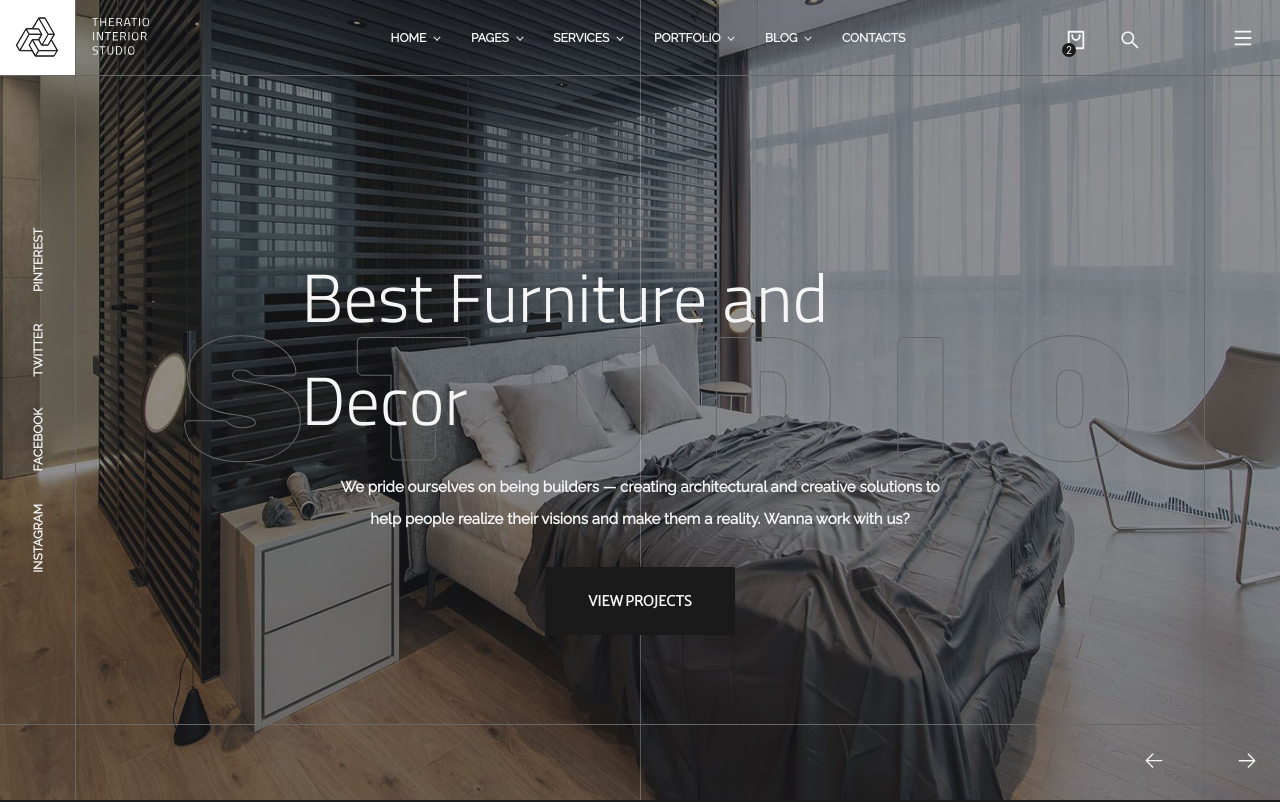
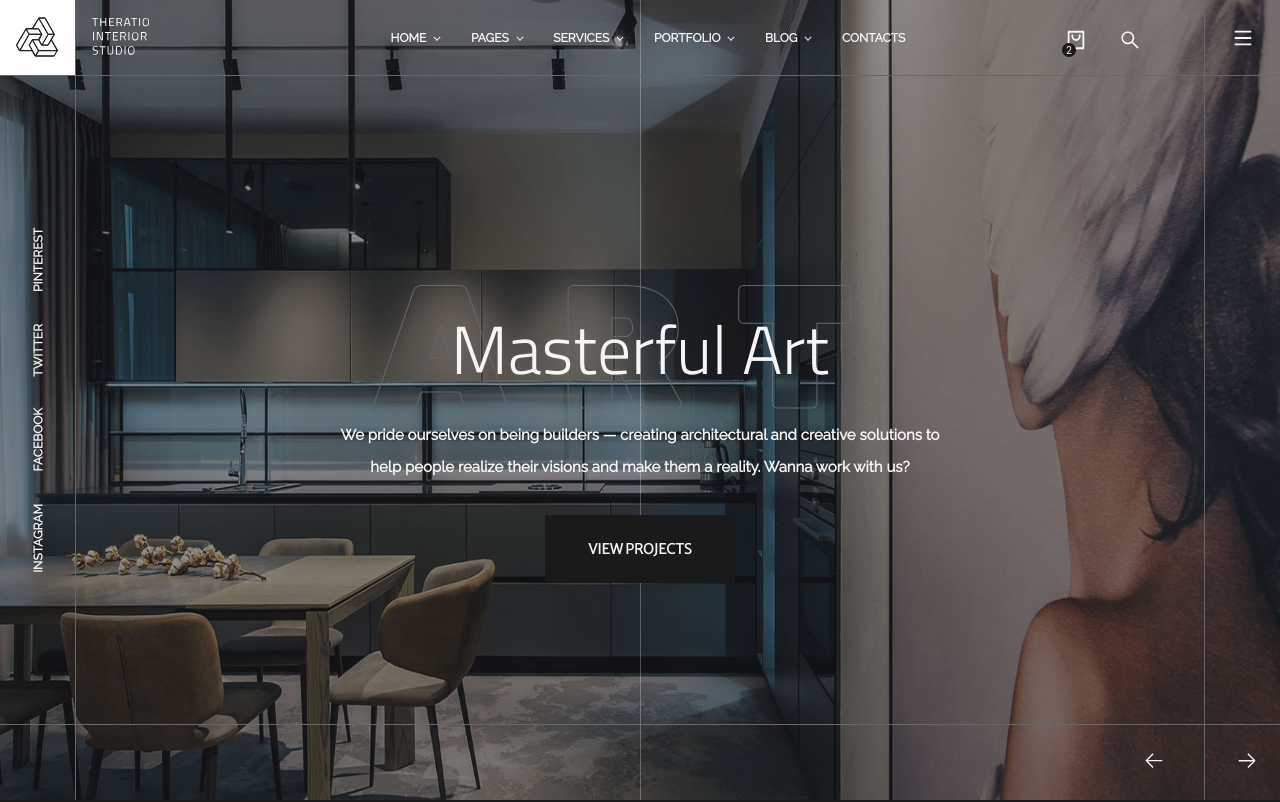
Before and after one commit to SharjeelSIqbal/headwire-assessment, a React (Create React App) app: page / in a window 1280 px wide. Shown: the top 802 px of the page. Built offline with nearby package versions, Linux system fonts and the light colour scheme; a web font is replaced by a local one.

Commit message:
Made carousel for the background image for the header

```diff
--- a/package.json
+++ b/package.json
@@ -10,6 +10,7 @@
     "react": "^17.0.2",
     "react-dom": "^17.0.2",
     "react-icons": "^4.3.1",
+    "react-responsive-carousel": "^3.2.22",
     "react-scripts": "5.0.0",
     "web-vitals": "^2.1.2"
   },
--- a/src/components/header-section/header-center.jsx
+++ b/src/components/header-section/header-center.jsx
@@ -1,10 +1,10 @@
-const HeadCenter = ({ background }) => (
-  <div className='header-center column-center'>
+const HeadCenter = ({ slide }) => (
+  <div className='header-center header-center-border column-center'>
     <div className='header-center-container column-center'>
       <h1 className='header-center-heading relative white-text titillium-light'>
-        <span>Best Furniture and Decor</span>
+        <span>{slide.heading}</span>
         <div className='header-absolute-center-content'>
-          <h1 className='header-background-new rubik m-0 uppercase'>{background.text}</h1>
+          <h1 className='header-background-new rubik m-0 uppercase'>{slide.text}</h1>
         </div>
       </h1>
       <h4 className='header-center-content white-text raleway'>
@@ -15,7 +15,7 @@ const HeadCenter = ({ background }) => (
       </h4>
       <button className='header-button white-text merriweather uppercase'>View Projects</button>
     </div>
-    <img src={background.img} alt="background" className='header-background-image' />
+    <img src={slide.img} alt="background" className='header-background-image' />
   </div>
 )
 
--- a/src/components/header.jsx
+++ b/src/components/header.jsx
@@ -1,18 +1,50 @@
-import { HeaderSidebar, HeaderLogo, HeaderHead, HeaderMenu, HeaderCenter } from './header-section'
+import {  HeaderSidebar, HeaderLogo, HeaderHead, HeaderMenu, HeaderCenter } from './header-section'
 import { VscArrowRight, VscArrowLeft } from 'react-icons/vsc'
 import '../css/header.css'
+import { useState, useEffect } from 'react'
 
-const HeaderSection = () => {
-  const background = [{
-    img:'/imgs/slider1-home1.jpeg',
-    text: 'design'
-  }, {
-    img: '/imgs/slider2-home1.jpeg',
-    text: 'art'
-  }, {
-    img:'/imgs/slider3-home1.jpeg',
-    text: 'studio'
-  }]
+const SLIDE_COUNTDOWN = 4000
+const SLIDE = [{
+  img: '/imgs/slider1-home1.jpeg',
+  text: 'design',
+  heading: 'Panel of Interior',
+}, {
+  img: '/imgs/slider2-home1.jpeg',
+  text: 'art',
+  heading: 'Masterful Art'
+}, {
+  img: '/imgs/slider3-home1.jpeg',
+  text: 'studio',
+  heading: 'Best Furniture and Decor'
+}]
+
+const Header = () => {
+  const [ currentSlideIndex, setCurrentSlideIndex ] = useState(0)
+
+  const currentSlide = SLIDE[currentSlideIndex]
+
+  const nextSlide = () => {
+    if (currentSlideIndex !== SLIDE.length - 1) {
+      setCurrentSlideIndex(currentSlideIndex + 1)
+    } else {
+      setCurrentSlideIndex(0)
+    }
+  }
+
+  const prevSlide = () => {
+    if (currentSlideIndex !== 0) {
+      setCurrentSlideIndex(currentSlideIndex - 1)
+    } else {
+      setCurrentSlideIndex(SLIDE.length - 1)
+    }
+  }
+
+  useEffect(() => {
+    let slideChangeTimeout = setTimeout(nextSlide, SLIDE_COUNTDOWN)
+
+    return () => clearTimeout(slideChangeTimeout)
+    // eslint-disable-next-line
+  }, [ currentSlideIndex ])
 
   return (
     <div id='header' className='header-grid relative'>
@@ -20,21 +52,21 @@ const HeaderSection = () => {
       <HeaderHead />
       <HeaderMenu />
       <HeaderSidebar />
-      <HeaderCenter background={background[2]} />
+      <HeaderCenter slide={currentSlide} />
       <div className='header-nothing' />
       <div className='header-bottom' />
       <div className='header-next'>
-        <button className='header-carousel-button header-next-button'>
+        <button onClick={nextSlide} className='header-carousel-button header-next-button'>
           <VscArrowRight />
         </button>
       </div>
       <div className='header-prev flex justify-end'>
-        <button className='header-carousel-button p-0'>
-          <VscArrowLeft/>
+        <button onClick={prevSlide} className='header-carousel-button p-0'>
+          <VscArrowLeft />
         </button>
       </div>
     </div>
   )
 }
 
-export default HeaderSection
+export default Header
--- a/src/css/header.css
+++ b/src/css/header.css
@@ -70,8 +70,11 @@ button {
 }
 
 .header-center {
+  grid-area: header-center;
+}
+
+.header-center-border {
   border: 1px #676767 solid;
-  grid-area: header-center;
 }
 
 .header-menu {
@@ -183,8 +186,9 @@ button {
 
 .header-absolute-center-content{
     position: absolute;
-    bottom: -53px;
-    left: -120px;
+    bottom: 50%;
+    left: 50%;
+    transform: translate(-50%, 50%);
     z-index: -1;
 }
 
```
Also changed, not shown: 1 other file (tests, documents, lock files or other folders).
